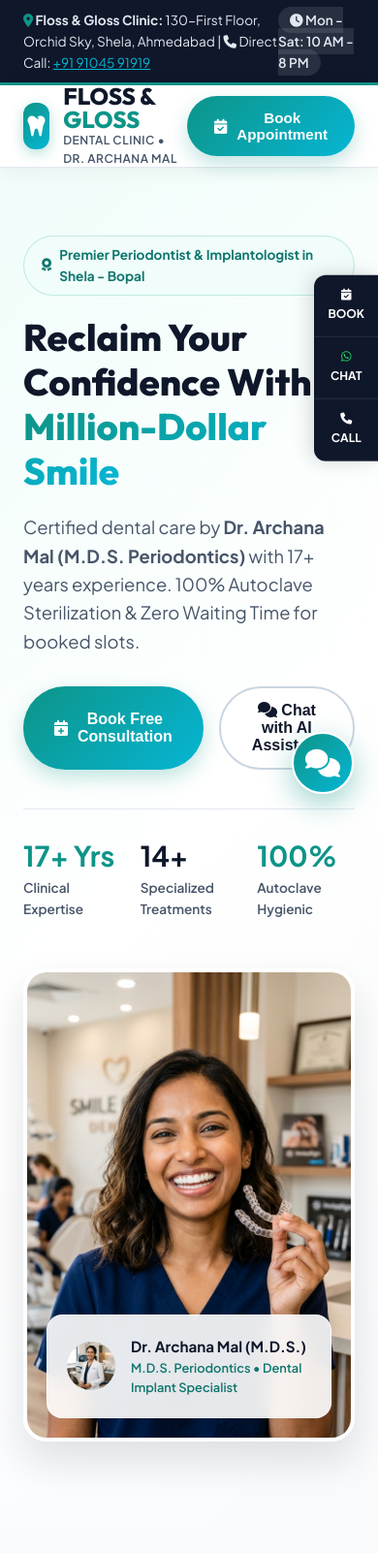
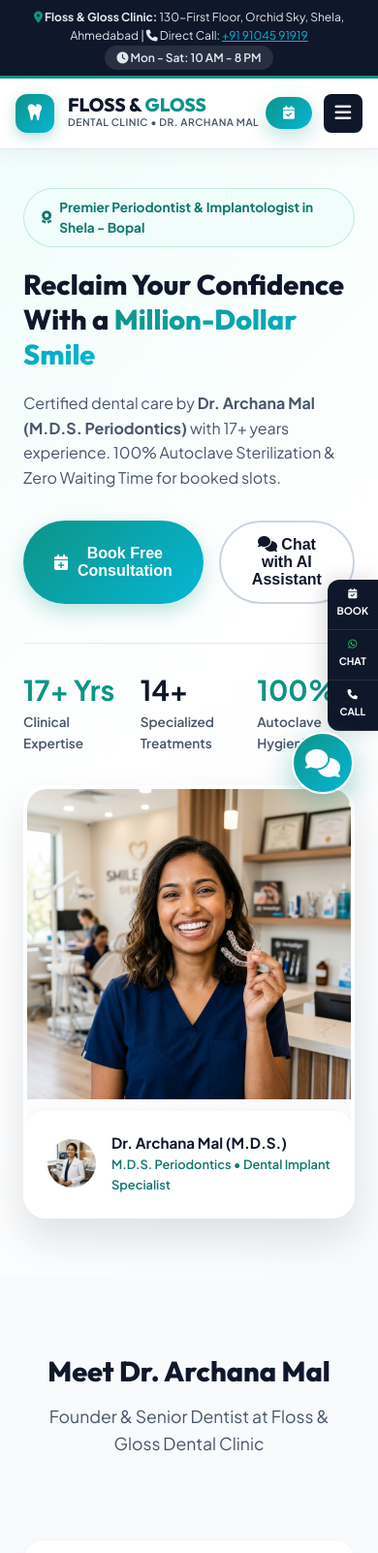
Before and after one commit to Harsh2023UCI8026/dental-clinic-1, a website built with Vite: page index.html in a window 390 px wide. Shown: the top 1602 px of the page at 97% size. Built offline with nearby package versions, Linux system fonts and the light colour scheme.

Commit message:
first commits

```diff
--- a/src/main.js
+++ b/src/main.js
@@ -26,7 +26,7 @@ document.querySelector('#app').innerHTML = `
         </div>
       </a>
 
-      <ul class="nav-links">
+      <ul class="nav-links" id="mobileNavMenu">
         <li><a href="#home">Home</a></li>
         <li><a href="#about">About Dentist</a></li>
         <li><a href="#treatments">Treatments & Cost</a></li>
@@ -36,8 +36,11 @@ document.querySelector('#app').innerHTML = `
       </ul>
 
       <div style="display: flex; gap: 12px; align-items: center;">
-        <button class="btn-teal-primary open-booking-modal">
-          <i class="fa-solid fa-calendar-check"></i> Book Appointment
+        <button class="btn-teal-primary open-booking-modal" style="padding: 10px 18px; font-size: 0.85rem;">
+          <i class="fa-solid fa-calendar-check"></i> <span class="nav-btn-text">Book Appointment</span>
+        </button>
+        <button id="mobileMenuToggle" class="mobile-hamburger-btn" title="Toggle Navigation">
+          <i class="fa-solid fa-bars"></i>
         </button>
       </div>
     </div>
@@ -484,6 +487,20 @@ document.querySelector('#app').innerHTML = `
 document.addEventListener('DOMContentLoaded', () => {
   const sdModal = document.getElementById('sdModal');
   const closeSdModal = document.getElementById('closeSdModal');
+  const mobileMenuToggle = document.getElementById('mobileMenuToggle');
+  const mobileNavMenu = document.getElementById('mobileNavMenu');
+
+  if (mobileMenuToggle && mobileNavMenu) {
+    mobileMenuToggle.addEventListener('click', () => {
+      mobileNavMenu.classList.toggle('active');
+    });
+
+    mobileNavMenu.querySelectorAll('a').forEach(link => {
+      link.addEventListener('click', () => {
+        mobileNavMenu.classList.remove('active');
+      });
+    });
+  }
 
   document.querySelectorAll('.open-booking-modal').forEach(btn => {
     btn.addEventListener('click', (e) => {
--- a/src/style.css
+++ b/src/style.css
@@ -649,20 +649,170 @@ body {
   margin-bottom: 12px;
 }
 
-.why-desc {
-  color: var(--slate-subtle);
-  font-size: 0.95rem;
-  line-height: 1.6;
+.mobile-hamburger-btn {
+  display: none;
+  background: var(--navy-dark);
+  color: white;
+  border: none;
+  width: 40px;
+  height: 40px;
+  border-radius: 8px;
+  font-size: 1.2rem;
+  cursor: pointer;
+  align-items: center;
+  justify-content: center;
 }
 
+/* 100% Mobile & Tablet Responsive Rules */
 @media (max-width: 992px) {
+  .top-notice-bar {
+    font-size: 0.75rem;
+    padding: 8px 16px;
+  }
+
+  .top-notice-bar .container {
+    flex-direction: column;
+    gap: 4px;
+    text-align: center;
+  }
+
+  .navbar {
+    padding: 0 16px;
+  }
+
+  .navbar .container {
+    height: 72px;
+  }
+
+  .logo-text-title {
+    font-size: 1.2rem;
+  }
+
+  .logo-text-sub {
+    font-size: 0.65rem;
+  }
+
+  .logo-badge {
+    width: 40px;
+    height: 40px;
+    font-size: 1.2rem;
+  }
+
+  .mobile-hamburger-btn {
+    display: flex;
+  }
+
+  .nav-links {
+    position: absolute;
+    top: 72px;
+    left: 0;
+    width: 100%;
+    background: white;
+    flex-direction: column;
+    padding: 20px 24px;
+    gap: 16px;
+    box-shadow: 0 10px 25px rgba(0,0,0,0.1);
+    border-bottom: 2px solid var(--teal-primary);
+    display: none;
+  }
+
+  .nav-links.active {
+    display: flex;
+  }
+
+  .rich-hero {
+    padding: 40px 0 60px;
+  }
+
   .rich-hero-grid {
     grid-template-columns: 1fr;
+    gap: 32px;
   }
-  .nav-links {
+
+  .rich-hero-h1 {
+    font-size: 2.1rem;
+    line-height: 1.25;
+  }
+
+  .rich-hero-p {
+    font-size: 1rem;
+  }
+
+  .hero-visual-img {
+    height: 320px;
+  }
+
+  .hero-visual-floating-badge {
+    position: relative;
+    bottom: auto;
+    left: auto;
+    right: auto;
+    margin-top: 12px;
+  }
+
+  .rich-section {
+    padding: 50px 0;
+  }
+
+  .rich-title h2 {
+    font-size: 1.8rem;
+  }
+
+  .cards-grid, .why-choose-grid {
+    grid-template-columns: 1fr;
+  }
+
+  /* Doctor About Section Mobile Stack */
+  #about .container > div {
+    grid-template-columns: 1fr !important;
+    padding: 24px !important;
+  }
+
+  /* Chatbot Window Fullscreen on Mobile */
+  .sd-chatbot-window {
+    width: 100vw;
+    height: 100vh;
+    max-width: 100vw;
+    bottom: 0;
+    right: 0;
+    border-radius: 0;
+  }
+
+  /* Side Dock Floating Compact Mobile adjustments */
+  .sd-side-dock {
+    top: auto;
+    bottom: 90px;
+    transform: none;
+    border-radius: 12px 0 0 12px;
+  }
+
+  .sd-dock-link {
+    padding: 10px 10px;
+    font-size: 0.65rem;
+  }
+
+  .cost-estimator-card {
+    padding: 20px;
+  }
+
+  .estimator-result-box {
+    flex-direction: column;
+    gap: 16px;
+    align-items: flex-start;
+  }
+}
+
+@media (max-width: 576px) {
+  .nav-btn-text {
     display: none;
   }
+
+  .btn-teal-primary {
+    padding: 12px 20px;
+    font-size: 0.85rem;
+  }
+
   .rich-hero-h1 {
-    font-size: 2.4rem;
+    font-size: 1.8rem;
   }
 }
```
